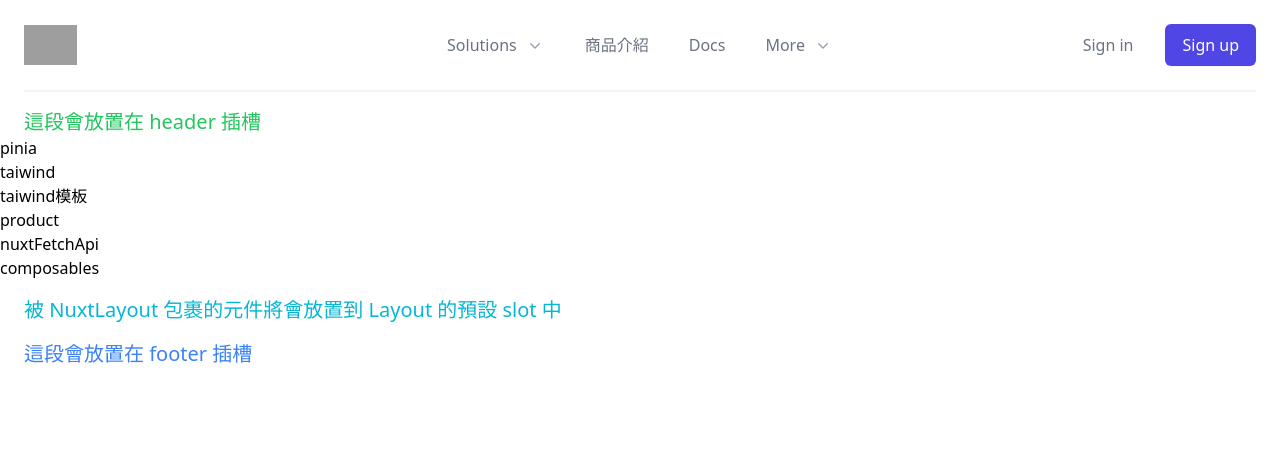
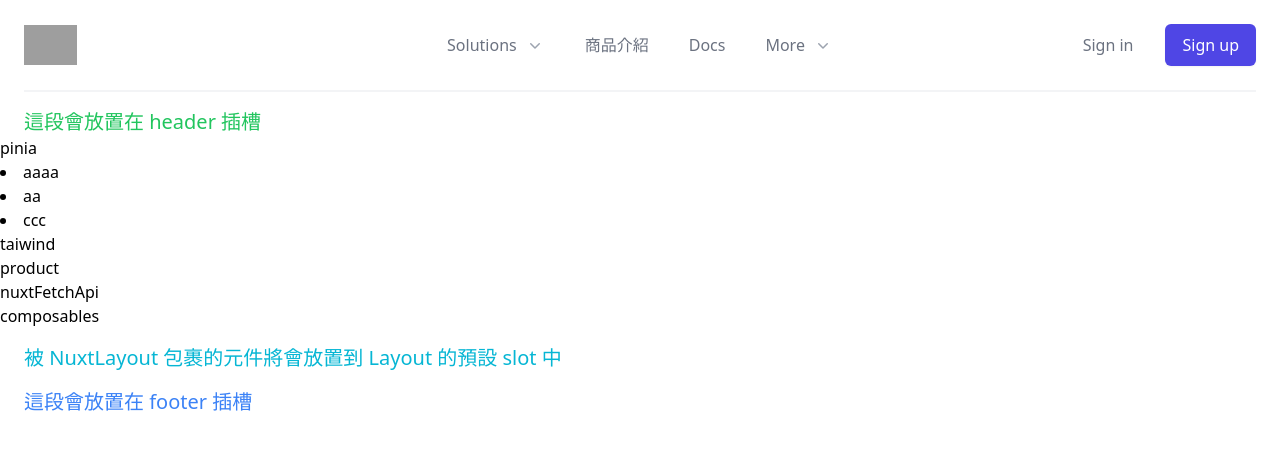
Before and after one commit to JianTing321/myNuxt, a Nuxt app: page / in a window 1280 px wide. Shown: the top 450 px of the page. Built offline with nearby package versions, Linux system fonts and the light colour scheme; grey boxes are pictures that could not be loaded.

Commit message:
先行備註

```diff
--- a/nuxt.config.ts
+++ b/nuxt.config.ts
@@ -14,6 +14,9 @@ export default defineNuxtConfig({
     typeCheck: true,
     strict: true
   },
+  build: {
+    transpile: ['@heroicons/vue']
+  },
   // ssr: true,
   modules: [
     [
--- a/package.json
+++ b/package.json
@@ -11,7 +11,7 @@
     "@nuxtjs/eslint-config-typescript": "^12.0.0",
     "autoprefixer": "^10.4.13",
     "eslint": "^8.29.0",
-    "nuxt": "3.0.0",
+    "nuxt": "^3.2.0",
     "postcss": "^8.4.20"
   },
   "dependencies": {
--- a/pages/index.vue
+++ b/pages/index.vue
@@ -6,15 +6,30 @@
       </nuxt-link>
     </div>
     <div>
+      <li v-for="m in messageList" :key="m.id">
+        <nuxt-link
+          :to="{
+            name: 'pinia',
+            query: {
+              id: m.id,
+              title: m.title,
+            },
+          }"
+        >
+          {{ m.name }}
+        </nuxt-link>
+      </li>
+    </div>
+    <div>
       <nuxt-link to="/taiwind">
         taiwind
       </nuxt-link>
     </div>
-    <div>
+    <!-- <div>
       <nuxt-link to="/_tailwind/">
         taiwind模板
       </nuxt-link>
-    </div>
+    </div> -->
     <div>
       <nuxt-link to="/product/">
         product
@@ -32,6 +47,10 @@
     </div>
   </div>
 </template>
-<script lang="ts">
-
+<script lang="ts" setup>
+const messageList = [
+  { id: '001', title: '消息001', name: 'aaaa' },
+  { id: '002', title: '消息002', name: 'aa' },
+  { id: '003', title: '消息003', name: 'ccc' }
+]
 </script>
--- a/pages/pinia.vue
+++ b/pages/pinia.vue
@@ -9,6 +9,7 @@
     <button @click="counter += 2">
       {{ counter }}
     </button>
+    <div>{{ main.counter }}</div>
     <button @click="main.clickCounter()">
       按我
     </button>
```
Also changed, not shown: 2 other files (tests, documents, lock files or other folders).
